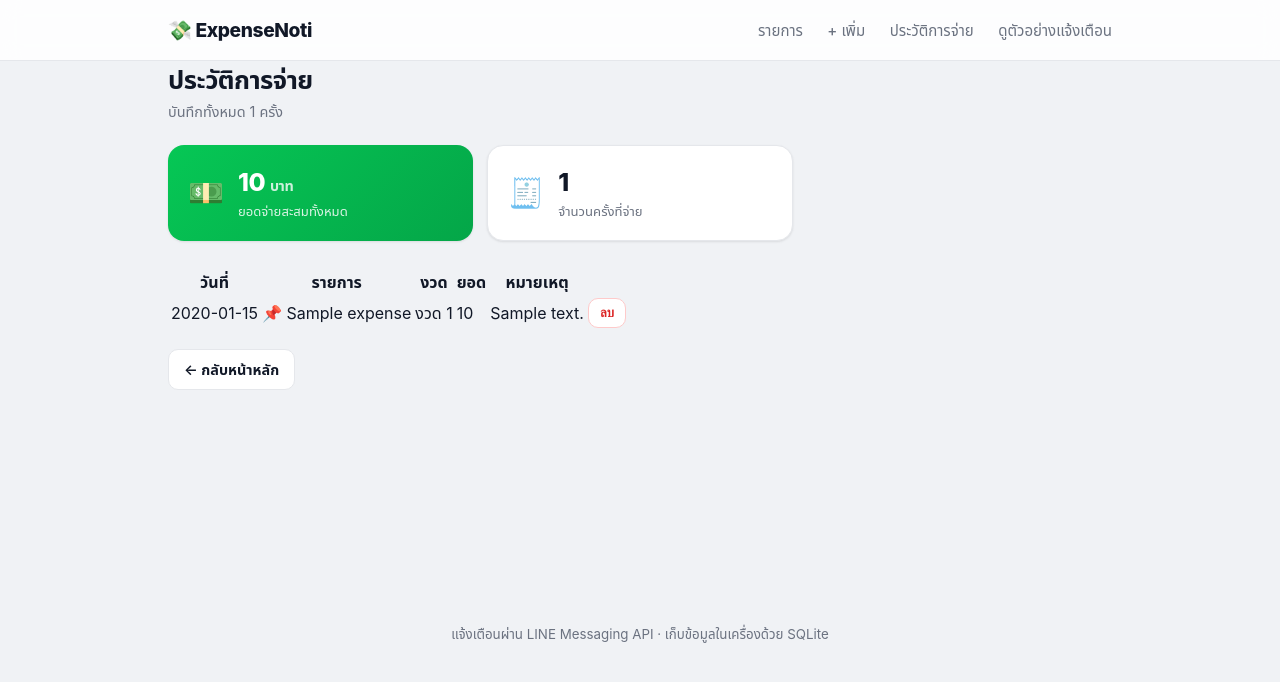
After one commit to Jettapat-thit/ExpenseNoti, a Flask app: page /history in a window 1280 px wide. The commit adds this page. Shown: the top 682 px of the page. Run offline with Flask 3, Linux system fonts and the light colour scheme; tables that the repository leaves empty hold one stand-in row (values such as "Sample post").

Commit message:
เพิ่มระบบประวัติการจ่าย + strip LINE token

```diff
--- a/app.py
+++ b/app.py
@@ -107,12 +107,55 @@ def delete(expense_id):
     return redirect(url_for("index"))
 
 
-@app.route("/pay/<int:expense_id>", methods=["POST"])
+@app.route("/pay/<int:expense_id>", methods=["GET", "POST"])
 def pay(expense_id):
-    """กดเมื่อจ่ายเงินงวดนี้แล้ว -> เพิ่มจำนวนงวดที่จ่าย"""
-    models.increment_paid(expense_id, 1)
-    flash("บันทึกการชำระ +1 งวดแล้ว", "success")
-    return redirect(url_for("index"))
+    """บันทึกการจ่าย — กรอกยอดจริง + วันที่ แล้วเก็บลงประวัติ"""
+    expense = models.get_expense(expense_id)
+    if not expense:
+        flash("ไม่พบรายการ", "error")
+        return redirect(url_for("index"))
+
+    if request.method == "POST":
+        amount = request.form.get("amount") or expense["amount"]
+        paid_date = request.form.get("paid_date") or date.today().isoformat()
+        note = request.form.get("note", "").strip()
+
+        installment_no = None
+        # ถ้าเป็นการผ่อน ให้เพิ่มงวดที่จ่าย + บันทึกเลขงวด
+        if expense.get("total_installments"):
+            installment_no = int(expense.get("paid_installments", 0)) + 1
+            models.increment_paid(expense_id, 1)
+
+        models.record_payment(expense_id, amount, paid_date, installment_no, note)
+        flash(f"บันทึกการจ่าย {expense['name']} แล้ว", "success")
+        return redirect(url_for("index"))
+
+    return render_template("pay.html", expense=expense, today=date.today())
+
+
+@app.route("/history")
+@app.route("/history/<int:expense_id>")
+def history(expense_id=None):
+    """ดูประวัติการจ่าย — ทั้งหมด หรือเฉพาะรายการเดียว"""
+    expense = models.get_expense(expense_id) if expense_id else None
+    payments = models.list_payments(expense_id=expense_id)
+    total = models.payment_total(expense_id=expense_id)
+    for p in payments:
+        p["category_name"] = models.CATEGORIES.get(p.get("category"), p.get("category") or "-")
+        p["icon"] = models.CATEGORY_ICONS.get(p.get("category"), "📌")
+    return render_template("history.html", payments=payments, total=total, expense=expense)
+
+
+@app.route("/payment/delete/<int:payment_id>", methods=["POST"])
+def payment_delete(payment_id):
+    """ลบรายการจ่าย (ถ้าเป็นงวดผ่อนจะลดจำนวนงวดที่จ่ายคืนด้วย)"""
+    p = models.get_payment(payment_id)
+    if p:
+        if p.get("installment_no"):
+            models.increment_paid(p["expense_id"], -1)
+        models.delete_payment(payment_id)
+        flash("ลบรายการจ่ายแล้ว", "success")
+    return redirect(request.referrer or url_for("history"))
 
 
 @app.route("/preview")
--- a/config.py
+++ b/config.py
@@ -23,8 +23,9 @@ DATABASE_PATH = os.environ.get("DATABASE_PATH", str(BASE_DIR / "expenses.db"))
 # 1) สร้าง Provider + Messaging API channel ที่ https://developers.line.biz/console/
 # 2) คัดลอก Channel access token (long-lived) มาใส่ที่นี่
 # 3) หา User ID ของผู้รับ (เพิ่มบอทเป็นเพื่อน แล้วดูจาก webhook หรือใช้ /me)
-LINE_CHANNEL_ACCESS_TOKEN = os.environ.get("LINE_CHANNEL_ACCESS_TOKEN", "")
-LINE_TO_USER_ID = os.environ.get("LINE_TO_USER_ID", "")
+# .strip() กันกรณี paste แล้วมีช่องว่าง/ขึ้นบรรทัดติดมา (สาเหตุ 401 ที่พบบ่อย)
+LINE_CHANNEL_ACCESS_TOKEN = os.environ.get("LINE_CHANNEL_ACCESS_TOKEN", "").strip()
+LINE_TO_USER_ID = os.environ.get("LINE_TO_USER_ID", "").strip()
 
 # จำนวนวันก่อนถึงกำหนดที่จะเริ่มเตือน (ค่าเริ่มต้น)
 DEFAULT_REMIND_DAYS_BEFORE = int(os.environ.get("DEFAULT_REMIND_DAYS_BEFORE", "3"))
--- a/models.py
+++ b/models.py
@@ -74,6 +74,21 @@ def init_db():
                 ref_key     TEXT    NOT NULL,   -- คีย์กันส่งซ้ำ เช่น 2026-06|summary
                 message     TEXT,
                 sent_at     TEXT    NOT NULL DEFAULT (datetime('now','localtime'))
+            )
+            """
+        )
+        # ตารางประวัติการจ่ายเงิน
+        conn.execute(
+            """
+            CREATE TABLE IF NOT EXISTS payments (
+                id          INTEGER PRIMARY KEY AUTOINCREMENT,
+                expense_id  INTEGER NOT NULL,
+                amount      REAL    NOT NULL DEFAULT 0,
+                paid_date   TEXT    NOT NULL,   -- YYYY-MM-DD
+                installment_no INTEGER,         -- งวดที่เท่าไหร่ (ถ้าเป็นการผ่อน)
+                note        TEXT,
+                created_at  TEXT    NOT NULL DEFAULT (datetime('now','localtime')),
+                FOREIGN KEY (expense_id) REFERENCES expenses(id) ON DELETE CASCADE
             )
             """
         )
@@ -155,9 +170,64 @@ def increment_paid(expense_id, by=1):
     """เพิ่มจำนวนงวดที่จ่ายแล้ว (กดเมื่อจ่ายเงินจริง)"""
     with get_conn() as conn:
         conn.execute(
-            "UPDATE expenses SET paid_installments = paid_installments + ? WHERE id = ?",
+            "UPDATE expenses SET paid_installments = MAX(0, paid_installments + ?) WHERE id = ?",
             (by, expense_id),
         )
+
+
+# ---------- payments (ประวัติการจ่าย) ----------
+
+def record_payment(expense_id, amount, paid_date, installment_no=None, note=None):
+    """บันทึกการจ่าย 1 ครั้ง คืน id ของรายการที่บันทึก"""
+    with get_conn() as conn:
+        cur = conn.execute(
+            """
+            INSERT INTO payments (expense_id, amount, paid_date, installment_no, note)
+            VALUES (?,?,?,?,?)
+            """,
+            (expense_id, float(amount or 0), paid_date, installment_no, note or None),
+        )
+        return cur.lastrowid
+
+
+def list_payments(expense_id=None, limit=None):
+    """ดูประวัติการจ่าย (ทั้งหมด หรือเฉพาะรายการเดียว) พร้อมชื่อรายการ"""
+    q = (
+        "SELECT p.*, e.name AS expense_name, e.category AS category "
+        "FROM payments p LEFT JOIN expenses e ON e.id = p.expense_id"
+    )
+    params = []
+    if expense_id is not None:
+        q += " WHERE p.expense_id = ?"
+        params.append(expense_id)
+    q += " ORDER BY p.paid_date DESC, p.id DESC"
+    if limit:
+        q += " LIMIT ?"
+        params.append(limit)
+    with get_conn() as conn:
+        return [dict(r) for r in conn.execute(q, params).fetchall()]
+
+
+def get_payment(payment_id):
+    with get_conn() as conn:
+        row = conn.execute("SELECT * FROM payments WHERE id = ?", (payment_id,)).fetchone()
+        return dict(row) if row else None
+
+
+def delete_payment(payment_id):
+    with get_conn() as conn:
+        conn.execute("DELETE FROM payments WHERE id = ?", (payment_id,))
+
+
+def payment_total(expense_id=None):
+    """ยอดรวมที่จ่ายไปแล้วทั้งหมด (หรือเฉพาะรายการเดียว)"""
+    q = "SELECT COALESCE(SUM(amount),0) AS t FROM payments"
+    params = []
+    if expense_id is not None:
+        q += " WHERE expense_id = ?"
+        params.append(expense_id)
+    with get_conn() as conn:
+        return conn.execute(q, params).fetchone()["t"]
 
 
 # ---------- notify log ----------
--- a/templates/base.html
+++ b/templates/base.html
@@ -13,6 +13,7 @@
             <nav>
                 <a href="{{ url_for('index') }}">รายการ</a>
                 <a href="{{ url_for('add') }}">+ เพิ่ม</a>
+                <a href="{{ url_for('history') }}">ประวัติการจ่าย</a>
                 <a href="{{ url_for('preview') }}">ดูตัวอย่างแจ้งเตือน</a>
             </nav>
         </div>
--- /dev/null
+++ b/templates/history.html
@@ -0,0 +1,73 @@
+{% extends "base.html" %}
+{% block content %}
+
+<div class="page-head">
+    <div>
+        <h1 class="page-title">
+            ประวัติการจ่าย{% if expense %} — {{ expense.name }}{% endif %}
+        </h1>
+        <p class="page-sub">บันทึกทั้งหมด {{ payments|length }} ครั้ง</p>
+    </div>
+    {% if expense %}
+    <a href="{{ url_for('history') }}" class="btn btn-small">ดูทุกรายการ</a>
+    {% endif %}
+</div>
+
+<div class="stats">
+    <div class="stat-card stat-primary">
+        <div class="stat-icon">💵</div>
+        <div class="stat-body">
+            <div class="stat-value">{{ "{:,.0f}".format(total) }} <span class="stat-unit">บาท</span></div>
+            <div class="stat-label">ยอดจ่ายสะสมทั้งหมด</div>
+        </div>
+    </div>
+    <div class="stat-card">
+        <div class="stat-icon">🧾</div>
+        <div class="stat-body">
+            <div class="stat-value">{{ payments|length }}</div>
+            <div class="stat-label">จำนวนครั้งที่จ่าย</div>
+        </div>
+    </div>
+</div>
+
+{% if payments %}
+<table class="grid">
+    <thead>
+        <tr>
+            <th>วันที่</th>
+            <th>รายการ</th>
+            <th>งวด</th>
+            <th class="num">ยอด</th>
+            <th>หมายเหตุ</th>
+            <th></th>
+        </tr>
+    </thead>
+    <tbody>
+        {% for p in payments %}
+        <tr>
+            <td>{{ p.paid_date }}</td>
+            <td>{{ p.icon }} {{ p.expense_name or '(ถูกลบแล้ว)' }}</td>
+            <td>{% if p.installment_no %}งวด {{ p.installment_no }}{% else %}<span class="muted">—</span>{% endif %}</td>
+            <td class="num">{{ "{:,.0f}".format(p.amount) }}</td>
+            <td>{% if p.note %}{{ p.note }}{% else %}<span class="muted">—</span>{% endif %}</td>
+            <td class="actions">
+                <form method="post" action="{{ url_for('payment_delete', payment_id=p.id) }}" style="display:inline"
+                      onsubmit="return confirm('ลบรายการจ่ายนี้?')">
+                    <button class="btn btn-small btn-danger">ลบ</button>
+                </form>
+            </td>
+        </tr>
+        {% endfor %}
+    </tbody>
+</table>
+{% else %}
+<div class="empty">
+    <div class="empty-icon">🧾</div>
+    <p>ยังไม่มีประวัติการจ่าย</p>
+    <a href="{{ url_for('index') }}" class="btn btn-primary">ไปบันทึกการจ่าย</a>
+</div>
+{% endif %}
+
+<p style="margin-top:18px"><a href="{{ url_for('index') }}" class="btn">← กลับหน้าหลัก</a></p>
+
+{% endblock %}
```
Also changed, not shown: templates/index.html (+3 -4 lines), templates/pay.html (added, +35 -0 lines).
